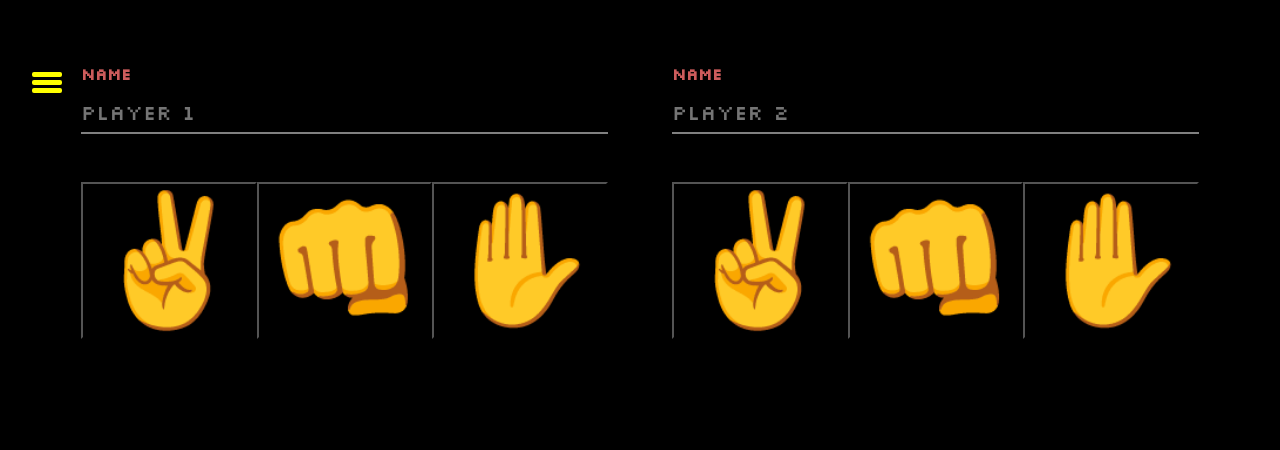
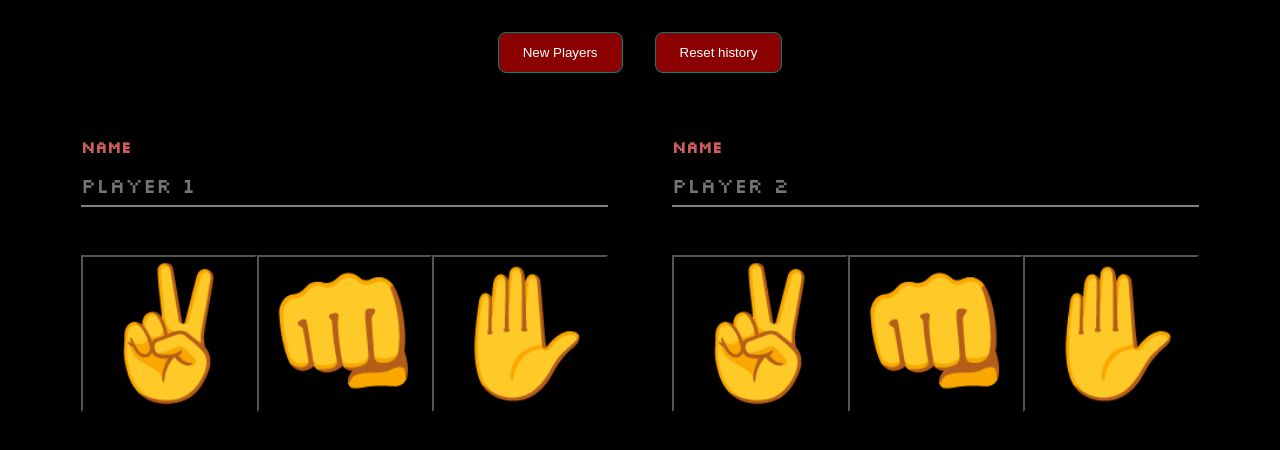
Before and after one commit to eLPog/RPS, a React (Create React App) app: page / in a window 1280 px wide. Shown: the top 450 px of the page. Built offline with nearby package versions, Linux system fonts and the light colour scheme.

Commit message:
menu placed on top of the page

```diff
--- a/src/App.js
+++ b/src/App.js
@@ -24,6 +24,18 @@ function App() {
     setNamesAdded(true);
     localStorage.setItem('players', JSON.stringify({ player1: player1Name, player2: player2Name }));
   };
+  function deletePlayersNames() {
+    setPlayer1Name(null);
+    setPlayer2Name(null);
+    setNamesAdded(false);
+    localStorage.clear();
+  }
+  function resetHistory() {
+    setResultsHistory([]);
+    setPlayer1Score(0);
+    setPlayer2Score(0);
+    localStorage.removeItem('history');
+  }
 
   useEffect(() => {
     let playersNames = localStorage.getItem('players');
@@ -37,6 +49,7 @@ function App() {
     gamesHistory = JSON.parse(gamesHistory);
     if (gamesHistory) {
       setResultsHistory(gamesHistory);
+      setGameNumber(gamesHistory.length + 1);
     }
   }, []);
   const player1ChoiceHandler = (value) => {
@@ -94,7 +107,7 @@ function App() {
 
   return (
     <div className="App">
-      <Menu />
+      <Menu deleteNames={deletePlayersNames} resetHistory={resetHistory} />
       <main>
         <div className={`selectWall ${roundFinished && 'blocked'}`}>
           <div className="selections">
--- a/src/components/Menu/Menu.css
+++ b/src/components/Menu/Menu.css
@@ -1,75 +1,13 @@
 .menu {
-    position: fixed;
-    top:5rem;
-    left:2rem;
-    z-index: 99;
-}
-.list {
-    list-style: none;
-    animation: showMenu 1s ease-in;
-}
-.list li {
-    filter:grayscale(100%) opacity(0.7);
-}
-.list li:hover {
-    cursor: pointer;
-    filter:grayscale(0) opacity(1);
+    display: flex;
+    align-items: center;
+    justify-content: center;
+    gap:2rem;
 }
 
-
-.menuButtonContainer {
-    height: 100%;
-    width: 30px;
-    cursor: pointer;
-    flex-direction: column;
-    justify-content: center;
-    align-items: center;
-    color:white;
+@media only screen and (max-width: 720px){
+    .menu {
+        flex-direction: column;
+        gap:1rem;
+    }
 }
-#menuToggle {
-    display: none;
-}
-.menuButton,
-.menuButton::before,
-.menuButton::after {
-    background-color: yellow;
-    width: 30px;
-    height: 5px;
-    display: block;
-    position: absolute;
-    transition: transform 400ms cubic-bezier(0.23, 1, 0.32, 1);
-    border-radius: 2px;
-}
-
-.menuButton::after {
-    content:'';
-    margin-top:8px;
-}
-.menuButton::before {
-    content:'';
-    margin-top:-8px;
-}
-
-#menuToggle:checked + .menuButtonContainer .menuButton::before {
-    margin-top: 0;
-    transform: rotate(405deg);
-}
-
-#menuToggle:checked + .menuButtonContainer .menuButton {
-    background: var(--third-color);
-
-}
-
-#menuToggle:checked + .menuButtonContainer .menuButton::after {
-    margin-top: 0;
-    transform: rotate(-405deg);
-}
-@keyframes showMenu {
-    from {
-        opacity: 0;
-    }
-    to {
-        opacity: 1;
-    }
-
-}
--- a/src/components/Menu/Menu.js
+++ b/src/components/Menu/Menu.js
@@ -1,29 +1,12 @@
 import './Menu.css';
 import { useState } from 'react';
+import { Button } from '../commons/Button/Button';
 
-export function Menu() {
-  const [showMenu, setShowMenu] = useState(false);
-  function showMenuHandler() {
-    showMenu ? setShowMenu(false) : setShowMenu(true);
-  }
+export function Menu(props) {
   return (
     <nav className="menu">
-      <input type="checkbox" id="menuToggle" />
-      <label htmlFor="menuToggle" className="menuButtonContainer">
-        {/* eslint-disable-next-line jsx-a11y/click-events-have-key-events,jsx-a11y/no-static-element-interactions */}
-        <div className="menuButton" onClick={showMenuHandler} />
-      </label>
-      {showMenu && (
-      <ul className="list">
-        <li>
-          Set new names
-        </li>
-        <li>
-          reset history
-        </li>
-      </ul>
-      )}
-
+      <Button text="New Players" onClick={props.deleteNames} />
+      <Button text="Reset history" onClick={props.resetHistory} />
     </nav>
   );
 }
--- /dev/null
+++ b/src/components/commons/Button/Button.css
@@ -0,0 +1,24 @@
+.normalButton{
+    text-decoration: none;
+    background-color: var(--third-color);
+    color: white;
+    border-radius: 8px;
+    padding: 0.75rem 1.5rem;
+    border: 1px solid teal;
+    cursor: pointer;
+    margin-top: 2rem;
+    box-shadow: 3px 3px 10px #000000 ;
+}
+.normalButton:hover{
+    background-color: var(--second-color) ;
+    border-color: #11acac;
+}
+.normalButton:active {
+    background-color: var(--first-color);
+    color: var(--second-color);
+}
+.normalButton:disabled {
+    background-color: #c2e7f0;
+    color: darkgray;
+    cursor: not-allowed;
+}
--- a/src/components/commons/Button/Button.js
+++ b/src/components/commons/Button/Button.js
@@ -1,9 +1,9 @@
-import styles from './Button.module.css';
+import './Button.css';
 
 export function Button(props) {
   return (
     <button
-      className={props.type ?? styles.normalButton}
+      className="normalButton"
       onClick={props.onClick}
       disabled={props.disabled}
     >
--- a/src/components/commons/Button/Button.module.css
+++ /dev/null
@@ -1,42 +0,0 @@
-.normalButton{
-    text-decoration: none;
-    background-color: indianred;
-    color: white;
-    border-radius: 8px;
-    padding: 0.75rem 1.5rem;
-    border: 1px solid teal;
-    cursor: pointer;
-    margin-top: 2rem;
-    box-shadow: 3px 3px 10px #000000 ;
-}
-.normalButton:hover,
-.normalButton:active {
-    background-color: green;
-    border-color: #11acac;
-}
-.normalButton:disabled {
-    background-color: #c2e7f0;
-    color: darkgray;
-    cursor: not-allowed;
-}
-.dangerButton{
-    text-decoration: none;
-    background-color: rgba(220,0,29,0.82);
-    color: white;
-    border-radius: 8px;
-    padding: 0.75rem 1.5rem;
-    border: 1px solid indianred;
-    cursor: pointer;
-    margin-top: 2rem;
-    box-shadow: 3px 3px 10px red ;
-
-}
-.dangerButton:hover,
-.dangerButton:active {
-    background-color: rgba(255,20,57,0.82);
-    border-color: #11acac;
-}
-.dangerButton:disabled {
-    background-color: rgba(255,139,114,0.82);
-    color: darkgray;
-}
```
